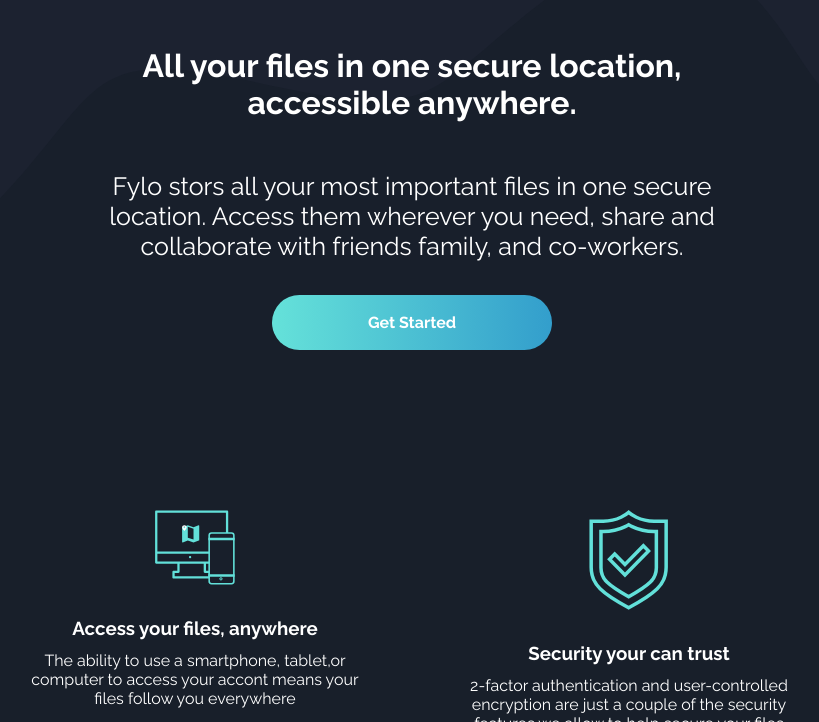
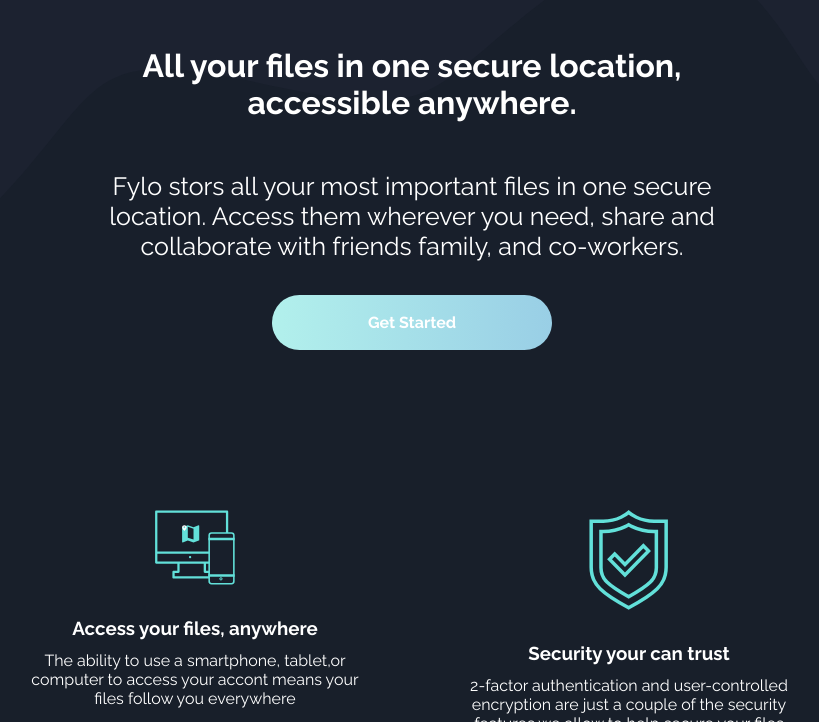
Before and after one commit to hassanbenhzaine/Brief-C2N2, a plain HTML site: page Projet 1/index.html in a window 1280 px wide. In both pictures the pointer is over the element "Get Started". Shown: the part 690-1412 px from the top of the page, without its empty margins (228-1047 px from the left). Drawn offline with nearby package versions, Linux system fonts and the light colour scheme.

Commit message:
added buttons hover in project 1

```diff
--- a/Projet 1/style.css
+++ b/Projet 1/style.css
@@ -23,7 +23,14 @@ a{
 
 .click:hover, .getstarted:hover{
   cursor: pointer;
-  background-color: #8cdae4
+    background-color: #fff;
+  background-image: linear-gradient(to right, hsl(176deg 68% 64% / 50%) , hsl(198deg 60% 50% / 50%));
+}
+
+
+.getstarted, .click{
+    border-radius: 30px;
+  background-image: linear-gradient(to right, hsl(176, 68%, 64%) , hsl(198, 60%, 50%));
 }
 
 header{
@@ -72,10 +79,6 @@ font-weight: 700;
     font-size: 16px;
 }
 
-.getstarted, .click{
-    border-radius: 30px;
-  background-image: linear-gradient(to right, hsl(176, 68%, 64%) , hsl(198, 60%, 50%));
-}
 
 footer{
 	padding:200px 0 95px 0;
```
